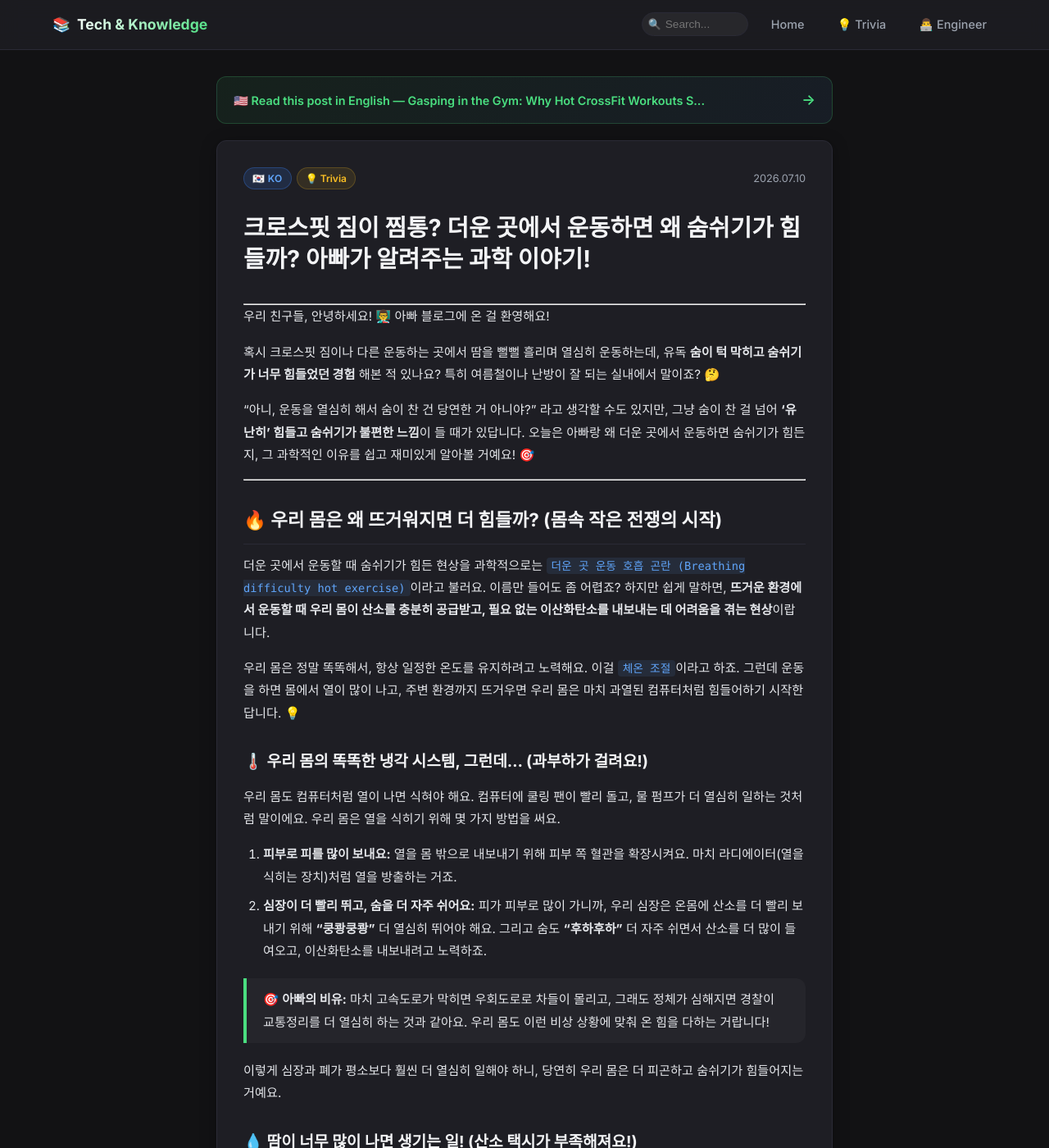
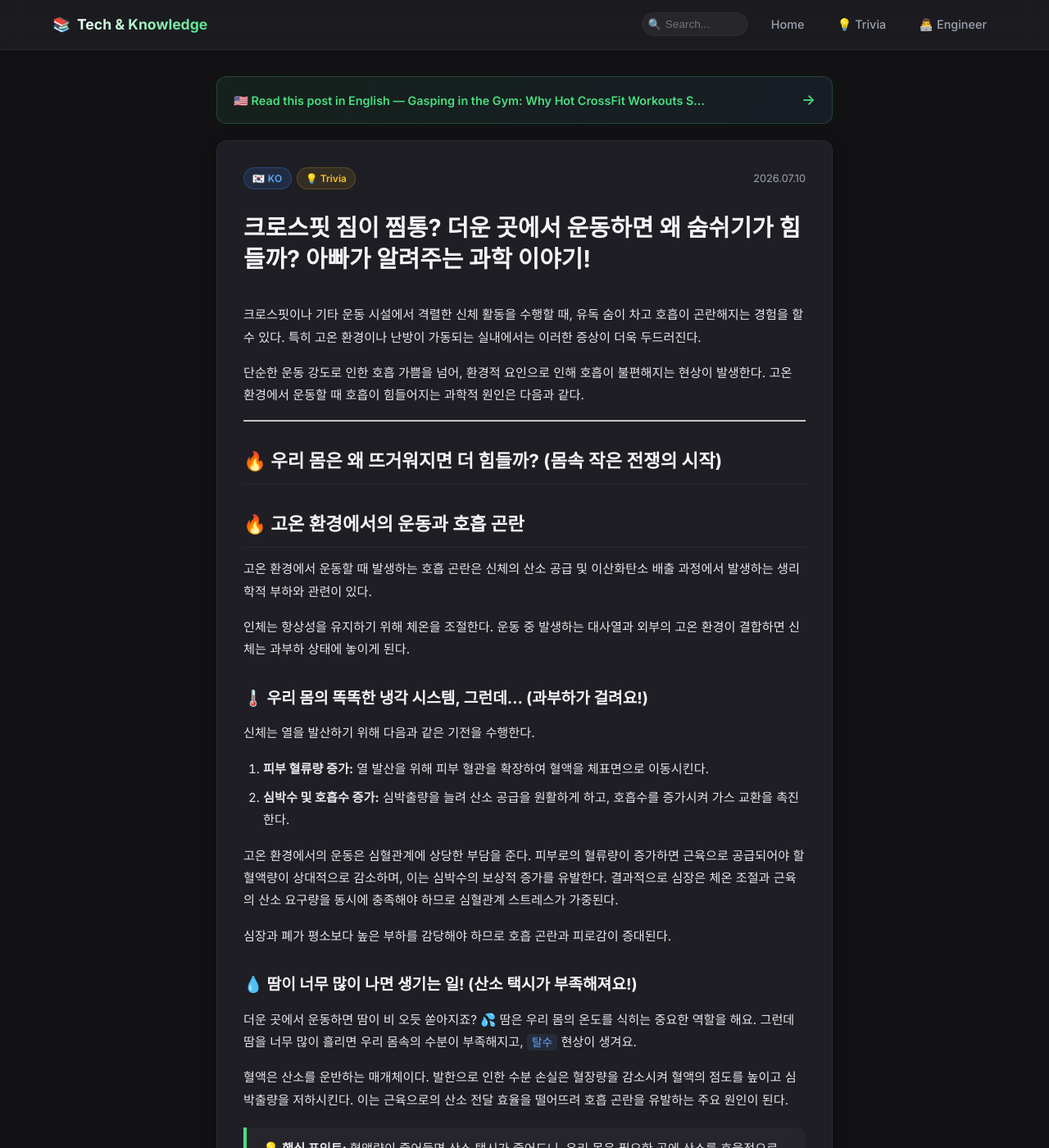
Before and after one commit to ethanpark0726/blog_automation, a Jekyll site: the page built from _posts/ko/2026-07-10-크로스핏-짐이-찜통-더운-곳에서-운동하면-왜-숨쉬기가-힘들까-아빠가-알려주는-과학-이야기.md, in a window 1280 px wide and 1400 px high. Shown: the whole window at 82% size. Built offline with Jekyll 4.4.1, drawn with Linux system fonts in a browser that asks for light colours; some of the changed text lies outside the part shown.

````diff
--- a/_posts/en/2026-07-10-gasping-in-the-gym-why-hot-crossfit-workouts-steal.md
+++ b/_posts/en/2026-07-10-gasping-in-the-gym-why-hot-crossfit-workouts-steal.md
@@ -16,25 +16,24 @@ topic_id: "crossfit-heat-science"
 post_id: "crossfit-heat-science-d1e480f2"
 description: "Ever wonder why breathing is so hard during hot CrossFit? Learn the science behind it, from overheating to dehydration, and get tips to stay safe."
 ---
-
 ---
 You're in the zone. The music's pumping, the weights are flying, and you're absolutely crushing that CrossFit WOD. Then, halfway through, it hits you: a wall of humid, heavy air. Suddenly, every breath feels like you're trying to suck air through a tiny straw, and your lungs are screaming for relief. You're not alone, champ. That feeling isn't just you being "out of shape" or "soft." There's some real science happening behind the scenes.
 
 Let's pull back the curtain and understand why exercising in a hot CrossFit gym makes breathing feel like an Olympic sport in itself.
 
-### The Core Concept: Your Body's Overtime Shift 🥵
+## The Core Concept: Your Body's Overtime Shift 🥵
 
-What we're talking about here is essentially **"Breathing difficulty in hot exercise."** Sounds fancy, right? But it just means your body is working extra, extra hard when you're pushing yourself in a high-temperature environment. Think of it like this: your body has two big jobs when you're working out – powering your muscles and keeping your internal temperature just right. When it's hot, it suddenly gets a third, massive job: cooling you down *fast*.
+## The Core Concept: Your Body's Overtime Shift
 
-> When your body is trying to cool down, power your muscles, AND maintain balance all at once, your breathing system feels the squeeze. It's like trying to run a marathon while simultaneously juggling three flaming torches! 🔥🏃‍♂️
+본질적으로 이는 **'고온 환경에서의 운동 시 호흡 곤란'** 현상이다. 이는 고온 환경에서 신체가 근육 활동을 위한 에너지 공급과 체온 조절이라는 두 가지 과제를 동시에 수행해야 함을 의미한다. 체온이 상승하면 신체는 항상성을 유지하기 위해 심박출량을 증가시키고 피부 혈류를 확장하여 열 발산을 시도하는데, 이 과정에서 심혈관계의 부담이 가중된다.
+
+> 신체가 체온 조절과 근육 에너지 공급을 동시에 수행할 때, 심혈관계와 호흡계는 산소 운반 효율 저하와 대사 요구량 증가로 인해 상당한 스트레스를 받게 된다. 이는 운동 중 호흡 빈도를 높이고 심박수를 급격히 상승시키는 원인이 된다.
 
 This triple-duty means your respiratory system (that's your lungs and everything that helps you breathe) and your cardiovascular system (your heart and blood vessels) are under immense pressure. They're struggling to deliver enough oxygen to all the parts that need it and get rid of all the carbon dioxide your hard-working body is producing.
 
-### The Triple Whammy: Why It Gets So Tough 🔬
+## The Triple Whammy: Why It Gets So Tough 🔬
 
 There are three main reasons why that hot gym air feels so suffocating. Let's break them down:
-
-#### 1. Your Internal Thermostat Goes Haywire 🌡️
 
 Imagine your body has a super-smart internal thermostat. When you start exercising, your muscles generate heat. When you add a hot, humid gym on top of that, your body's temperature starts to climb even faster. To prevent overheating (which is really dangerous!), your thermostat kicks into overdrive.
 
@@ -76,19 +71,19 @@ graph TD
     J --> K[Feeling of Shortness of Breath / Breathing Difficulty]
 ```
 
-### So, What Can We Do About It, Champ? 💪
+## So, What Can We Do About It, Champ? 💪
 
 Understanding the "why" is the first step. The next is knowing how to manage it so you can still get a great workout without risking your health.
 
-*   **Hydrate, Hydrate, Hydrate!** 🥤 This is non-negotiable. Start hydrating well before your workout, drink sips throughout, and replenish afterward. Don't just drink water; consider electrolyte drinks if you're sweating a lot during long or intense sessions. Think of it like watering a plant *before* it starts to wilt.
-*   **Acclimatize Gradually.** If you're new to hot workouts, don't jump straight into a max-effort WOD. Gradually increase your exposure to the heat and the intensity of your workouts. Your body is amazing at adapting, but it needs time – usually 10-14 days – to get used to the new conditions. This is called **heat acclimatization** (fancy word for "getting used to it").
-*   **Listen to Your Body.** This is the most important advice a dad can give you. If you're feeling overly lightheaded, dizzy, nauseous, or your breathing is truly uncontrollable, *stop*. Reduce the intensity, take a break, or call it a day. There's no shame in it. Pushing too hard in the heat can lead to serious conditions like heat exhaustion or even heatstroke.
-*   **Adjust Your Workout.** On super hot days, maybe scale back the intensity or duration. Focus on technique over speed, or choose exercises that are less metabolically demanding. It's okay to dial it back; consistency beats intensity every time.
+> 신체는 정교한 생리적 기전을 갖춘 시스템이지만, 고온 환경과 같은 외부 스트레스 요인이 가해질 경우 심혈관계의 보상 기전은 한계에 도달하게 된다. 이러한 생리적 한계를 이해하고 적절히 대응하는 것이 중요하다.
 
-> Your body is a finely tuned machine, but even the best machines have limits. Especially when the environment isn't cooperating! 🔧
-
-### The Takeaway
+## The Takeaway
 
 That feeling of gasping for air in a hot CrossFit gym isn't just in your head. It's a complex physiological response to your body working incredibly hard to cool itself down while simultaneously powering its muscles. By understanding these scientific principles, you can make smarter choices about your training, stay safer, and keep crushing those WODs for years to come.
 
-Stay cool, stay hydrated, and keep moving! 🎯
+## References
+
+- [Exercise physiology](https://en.wikipedia.org/wiki/Exercise_physiology)
+- [Heat exhaustion](https://en.wikipedia.org/wiki/Heat_exhaustion)
+- [Effect of spaceflight on the human body](https://en.wikipedia.org/wiki/Effect_of_spaceflight_on_the_human_body)
+- [Physical fitness](https://en.wikipedia.org/wiki/Physical_fitness)
--- a/_posts/ko/2026-07-10-크로스핏-짐이-찜통-더운-곳에서-운동하면-왜-숨쉬기가-힘들까-아빠가-알려주는-과학-이야기.md
+++ b/_posts/ko/2026-07-10-크로스핏-짐이-찜통-더운-곳에서-운동하면-왜-숨쉬기가-힘들까-아빠가-알려주는-과학-이야기.md
@@ -19,38 +19,36 @@ topic_id: "crossfit-heat-science"
 post_id: "crossfit-heat-science-d1e480f2"
 description: "더운 곳에서 운동할 때 숨이 턱 막히는 이유가 궁금했니? 아빠와 함께 체온 조절, 탈수, 산소 요구량 증가 등 과학적인 원리를 쉽고 재미있는 비유로 알아보자! 안전한 운동을 위한 꿀팁도 놓치지 마!"
 ---
+크로스핏이나 기타 운동 시설에서 격렬한 신체 활동을 수행할 때, 유독 숨이 차고 호흡이 곤란해지는 경험을 할 수 있다. 특히 고온 환경이나 난방이 가동되는 실내에서는 이러한 증상이 더욱 두드러진다.
 
----
-우리 친구들, 안녕하세요! 👨‍🏫 아빠 블로그에 온 걸 환영해요!
-
-혹시 크로스핏 짐이나 다른 운동하는 곳에서 땀을 뻘뻘 흘리며 열심히 운동하는데, 유독 **숨이 턱 막히고 숨쉬기가 너무 힘들었던 경험** 해본 적 있나요? 특히 여름철이나 난방이 잘 되는 실내에서 말이죠? 🤔
-
-"아니, 운동을 열심히 해서 숨이 찬 건 당연한 거 아니야?" 라고 생각할 수도 있지만, 그냥 숨이 찬 걸 넘어 **'유난히' 힘들고 숨쉬기가 불편한 느낌**이 들 때가 있답니다. 오늘은 아빠랑 왜 더운 곳에서 운동하면 숨쉬기가 힘든지, 그 과학적인 이유를 쉽고 재미있게 알아볼 거예요! 🎯
+단순한 운동 강도로 인한 호흡 가쁨을 넘어, 환경적 요인으로 인해 호흡이 불편해지는 현상이 발생한다. 고온 환경에서 운동할 때 호흡이 힘들어지는 과학적 원인은 다음과 같다.
 
 ---
 
 ## 🔥 우리 몸은 왜 뜨거워지면 더 힘들까? (몸속 작은 전쟁의 시작)
 
-더운 곳에서 운동할 때 숨쉬기가 힘든 현상을 과학적으로는 `더운 곳 운동 호흡 곤란 (Breathing difficulty hot exercise)`이라고 불러요. 이름만 들어도 좀 어렵죠? 하지만 쉽게 말하면, **뜨거운 환경에서 운동할 때 우리 몸이 산소를 충분히 공급받고, 필요 없는 이산화탄소를 내보내는 데 어려움을 겪는 현상**이랍니다.
+## 🔥 고온 환경에서의 운동과 호흡 곤란
 
-우리 몸은 정말 똑똑해서, 항상 일정한 온도를 유지하려고 노력해요. 이걸 `체온 조절`이라고 하죠. 그런데 운동을 하면 몸에서 열이 많이 나고, 주변 환경까지 뜨거우면 우리 몸은 마치 과열된 컴퓨터처럼 힘들어하기 시작한답니다. 💡
+고온 환경에서 운동할 때 발생하는 호흡 곤란은 신체의 산소 공급 및 이산화탄소 배출 과정에서 발생하는 생리학적 부하와 관련이 있다.
+
+인체는 항상성을 유지하기 위해 체온을 조절한다. 운동 중 발생하는 대사열과 외부의 고온 환경이 결합하면 신체는 과부하 상태에 놓이게 된다.
 
 ### 🌡️ 우리 몸의 똑똑한 냉각 시스템, 그런데... (과부하가 걸려요!)
 
-우리 몸도 컴퓨터처럼 열이 나면 식혀야 해요. 컴퓨터에 쿨링 팬이 빨리 돌고, 물 펌프가 더 열심히 일하는 것처럼 말이에요. 우리 몸은 열을 식히기 위해 몇 가지 방법을 써요.
+신체는 열을 발산하기 위해 다음과 같은 기전을 수행한다.
 
-1.  **피부로 피를 많이 보내요:** 열을 몸 밖으로 내보내기 위해 피부 쪽 혈관을 확장시켜요. 마치 라디에이터(열을 식히는 장치)처럼 열을 방출하는 거죠.
-2.  **심장이 더 빨리 뛰고, 숨을 더 자주 쉬어요:** 피가 피부로 많이 가니까, 우리 심장은 온몸에 산소를 더 빨리 보내기 위해 **"쿵쾅쿵쾅"** 더 열심히 뛰어야 해요. 그리고 숨도 **"후하후하"** 더 자주 쉬면서 산소를 더 많이 들여오고, 이산화탄소를 내보내려고 노력하죠.
+1. **피부 혈류량 증가:** 열 발산을 위해 피부 혈관을 확장하여 혈액을 체표면으로 이동시킨다.
+2. **심박수 및 호흡수 증가:** 심박출량을 늘려 산소 공급을 원활하게 하고, 호흡수를 증가시켜 가스 교환을 촉진한다.
 
-> 🎯 **아빠의 비유:** 마치 고속도로가 막히면 우회도로로 차들이 몰리고, 그래도 정체가 심해지면 경찰이 교통정리를 더 열심히 하는 것과 같아요. 우리 몸도 이런 비상 상황에 맞춰 온 힘을 다하는 거랍니다!
+고온 환경에서의 운동은 심혈관계에 상당한 부담을 준다. 피부로의 혈류량이 증가하면 근육으로 공급되어야 할 혈액량이 상대적으로 감소하며, 이는 심박수의 보상적 증가를 유발한다. 결과적으로 심장은 체온 조절과 근육의 산소 요구량을 동시에 충족해야 하므로 심혈관계 스트레스가 가중된다.
 
-이렇게 심장과 폐가 평소보다 훨씬 더 열심히 일해야 하니, 당연히 우리 몸은 더 피곤하고 숨쉬기가 힘들어지는 거예요.
+심장과 폐가 평소보다 높은 부하를 감당해야 하므로 호흡 곤란과 피로감이 증대된다.
 
 ### 💧 땀이 너무 많이 나면 생기는 일! (산소 택시가 부족해져요!)
 
 더운 곳에서 운동하면 땀이 비 오듯 쏟아지죠? 💦 땀은 우리 몸의 온도를 식히는 중요한 역할을 해요. 그런데 땀을 너무 많이 흘리면 우리 몸속의 수분이 부족해지고, `탈수` 현상이 생겨요.
 
-우리 몸의 혈액은 산소를 싣고 온몸으로 나르는 `산소 택시`라고 생각하면 돼요. 그런데 땀을 많이 흘려서 몸속 수분이 줄어들면, 혈액량도 줄어들게 돼요. 마치 택시가 다니는 도로에 물이 부족해져서 택시가 잘 못 다니거나, 택시 자체가 줄어드는 것과 같죠.
+혈액은 산소를 운반하는 매개체이다. 발한으로 인한 수분 손실은 혈장량을 감소시켜 혈액의 점도를 높이고 심박출량을 저하시킨다. 이는 근육으로의 산소 전달 효율을 떨어뜨려 호흡 곤란을 유발하는 주요 원인이 된다.
 
 > 💡 **핵심 포인트:** 혈액량이 줄어들면 산소 택시가 줄어드니, 우리 몸은 필요한 곳에 산소를 효율적으로 전달하기가 어려워져요. 산소가 부족해지면 당연히 숨쉬기가 더 힘들어지겠죠? 게다가 땀과 함께 우리 몸에 중요한 `전해질(소금 같은 미네랄)`도 같이 빠져나가서 몸의 균형이 깨지기도 한답니다.
 
@@ -58,7 +56,7 @@ description: "더운 곳에서 운동할 때 숨이 턱 막히는 이유가 궁
 
 운동하는 것 자체도 우리 몸에 많은 에너지를 필요로 해요. 에너지를 만들려면 산소가 꼭 필요하죠. 그런데 더운 환경에서는 우리 몸이 체온을 조절하는 데도 에너지를 써야 해요.
 
-> 🎯 **아빠의 비유:** 우리 몸은 마치 게임 속 캐릭터와 같아요. 운동이라는 어려운 미션을 수행하는 것도 힘든데, 더운 환경이라는 추가적인 `디버프(불리한 효과)`까지 받아서 캐릭터의 능력치가 일시적으로 떨어진다고 생각하면 돼요. 두 가지 어려운 숙제를 동시에 하는 것처럼 힘들어하는 거죠.
+고온 환경에서의 운동은 신체에 이중적인 대사 요구를 부과한다. 근육의 수축을 위한 산소 요구량과 체온 조절을 위한 심혈관계의 산소 요구량이 동시에 증가하며, 이는 호흡기계의 가스 교환 부하를 극대화한다.
 
 결국 운동과 체온 상승, 이 두 가지가 합쳐져서 우리 몸은 평소보다 훨씬 더 많은 산소를 필요로 하게 돼요. 산소 요구량이 급증하는데, 위에서 설명한 이유들(심장/폐의 부담, 혈액량 감소) 때문에 산소 공급이 원활하지 않으니, 우리 몸은 숨가쁨과 호흡 곤란을 느끼게 되는 거랍니다.
 
@@ -95,6 +93,11 @@ graph TD
 *   **시원한 환경을 만들어요!** 🌬️
     가능하다면 에어컨이나 선풍기를 사용해서 운동 환경을 시원하게 유지하는 것이 좋아요.
 
-우리 친구들, 이제 왜 더운 곳에서 숨쉬기 힘든지 알았지? 💡 운동도 좋지만, 우리 몸은 하나뿐이니 항상 건강을 최우선으로 생각해야 해요. 몸이 보내는 신호에 귀 기울이고, 똑똑하게 운동해서 건강하고 활기찬 생활을 이어가길 아빠는 응원할게! 💪 다음에도 더 재미있는 이야기로 만나요! 안녕! 👋
+고온 환경에서의 운동 시 발생하는 호흡 곤란은 신체의 생리학적 한계를 나타내는 지표이다. 안전한 운동을 위해 신체 신호를 면밀히 관찰하고 적절한 휴식을 취해야 한다.
 
----
+## 참고자료
+
+- [Exercise physiology](https://en.wikipedia.org/wiki/Exercise_physiology)
+- [Heat exhaustion](https://en.wikipedia.org/wiki/Heat_exhaustion)
+- [Effect of spaceflight on the human body](https://en.wikipedia.org/wiki/Effect_of_spaceflight_on_the_human_body)
+- [Physical fitness](https://en.wikipedia.org/wiki/Physical_fitness)
````
Also changed, not shown: other parts of _posts/en/2026-07-10-gasping-in-the-gym-why-hot-crossfit-workouts-steal.md (+0 -4 lines), _knowledge/concepts/breathing-difficulty.md (added, +16 -0 lines), _knowledge/concepts/crossfit-heat-science.md (added, +43 -0 lines), _knowledge/concepts/heat-acclimatization.md (added, +16 -0 lines), _knowledge/concepts/hot-weather-exercise.md (added, +16 -0 lines), _knowledge/concepts/hydration.md (added, +16 -0 lines), _knowledge/concepts/workout-tips.md (added, +16 -0 lines), _knowledge/sources/enwikipediaorg-0ce0e8cb.md (added, +14 -0 lines), _knowledge/sources/enwikipediaorg-96f78eb9.md (added, +14 -0 lines), _knowledge/sources/enwikipediaorg-e04c300b.md (added, +14 -0 lines), _knowledge/sources/enwikipediaorg-e1877091.md (added, +14 -0 lines), _reviews/pending/crossfit-heat-science-d1e480f2.md (deleted, +0 -14 lines).
